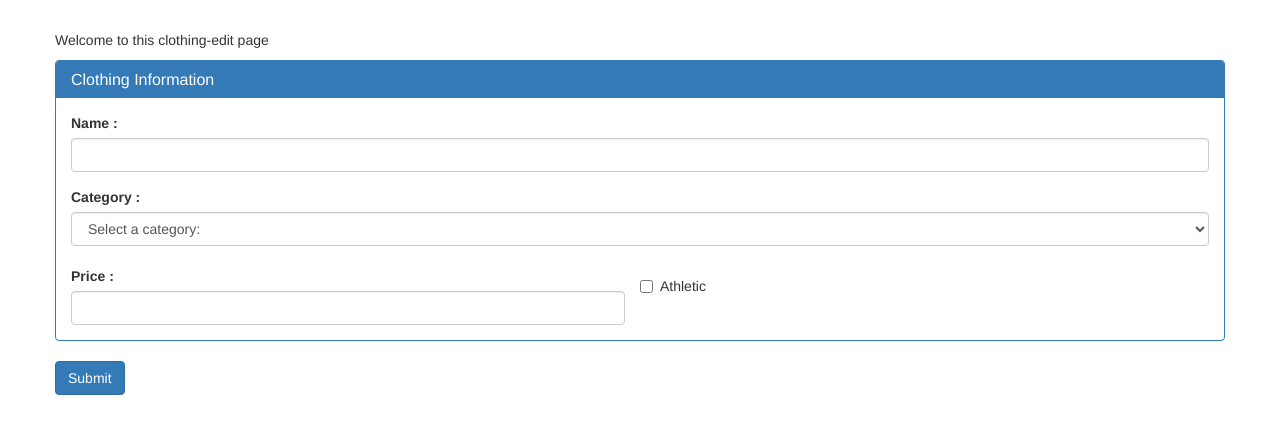
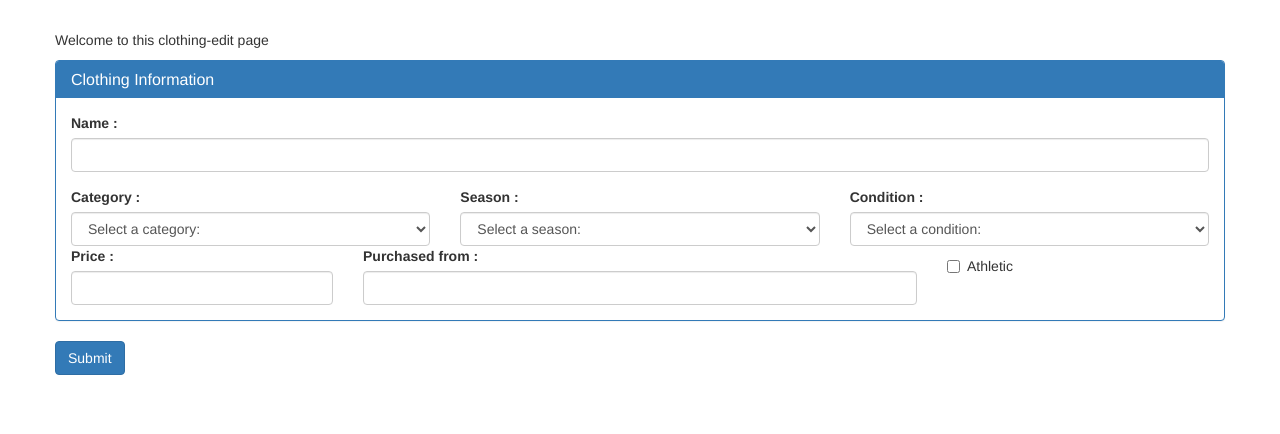
Before and after one commit to LizBossley/minify-my-closet, a PHP site: page /clothing/edit.php in a window 1280 px wide. Shown: the part 166-600 px from the top of the page. Run offline with PHP 8.4, Linux system fonts and the light colour scheme.

Commit message:
Adding additional form elements

```diff
--- a/clothing/ajaxsubmit.php
+++ b/clothing/ajaxsubmit.php
@@ -13,9 +13,12 @@ $name=mysqli_real_escape_string($con, $_POST['name']);
 $category=mysqli_real_escape_string($con, $_POST['category']);
 $price=mysqli_real_escape_string($con, $_POST['price']);
 $athletic=mysqli_real_escape_string($con, $_POST['athletic']);
+$season=mysqli_real_escape_string($con, $_POST['season']);
+$state=mysqli_real_escape_string($con, $_POST['state']);
+$store=mysqli_real_escape_string($con, $_POST['store']);
 
 //Insert query
-$query = mysqli_query($con, "INSERT INTO clothing(name, category, price, athletic) VALUES ('$name', '$category', '$price', '$athletic')");
+$query = mysqli_query($con, "INSERT INTO clothing(name, category, price, athletic, season, state, store) VALUES ('$name', '$category', '$price', '$athletic', '$season', '$state', '$store')");
 echo "Form Submitted Succesfully";
 mysqli_close($con); // Connection Closed
 ?>
--- a/clothing/edit.php
+++ b/clothing/edit.php
@@ -28,6 +28,8 @@
 										<label for="name">Name :</label>
 										<input class="form-control" id="name" name="name" type="text">
 									</div>
+									<div class="row">
+										<div class="col-sm-4">
 											<label for="category">Category :</label>
 											<select class="form-control" id="category" name="category">
 												<option value="">Select a category:</option>
@@ -40,14 +42,43 @@
 												<option value="7">Outerwear</option>
 												<option value="8">Other</option>
 											</select>
-									<br>
+										</div>
+										<div class="col-sm-4">
+											<label for="season">Season :</label>
+											<select class="form-control" id="season" name="season">
+												<option value="">Select a season:</option>
+												<option value="1">Summer</option>
+												<option value="2">Spring</option>
+												<option value="3">Winter</option>
+												<option value="4">Fall</option>
+												<option value="5">Year-round</option>
+											</select>
+										</div>
+										<div class="col-sm-4">
+											<label for="season">Condition :</label>
+											<select class="form-control" id="state" name="state">
+												<option value="">Select a condition:</option>
+												<option value="1">New</option>
+												<option value="2">Like New</option>
+												<option value="3">Broken in</option>
+												<option value="4">Loved</option>
+												<option value="5">Replce Soon</option>
+											</select>
+										</div>
+									</div>
 									<div class="row">
-										<div class="col-sm-6">
+										<div class="col-sm-3">
 											<label>Price :</label>
 											<input class="form-control" id="price" name="price" type="text">
 										</div>
+										<div class="col-sm-6">
+											<label for="name">Purchased from :</label>
+											<input class="form-control" id="store" name="store" type="text">
+										</div>
+										<div class="col-sm-3">
 											<div class="checkbox">
-										  <label><input type="checkbox" id="athletic" name="athletic" value="0">Athletic</label>
+											  <label><input type="checkbox" id="athletic" name="athletic" value="1">Athletic</label>
+											</div>
 										</div>
 									</div>
 								</div>
--- a/clothing/submit.js
+++ b/clothing/submit.js
@@ -9,11 +9,15 @@ function submitForm() {
     var price = $("#price").val();
     console.log(price);
     var athletic = $('[name=athletic]:checked').val();
+    var season = $("#season").val();
+    var state = $("#state").val();
+    var store = $("#store").val()
 
     // var size = $('[name=size]:checked').val();
 
     // Returns successful data submission message when the entered information is stored in database.
-    var dataString = 'name=' + name + '&category=' + category + '&price=' + price + '&athletic=' + athletic;
+    var dataString = 'name=' + name + '&category=' + category + '&price=' + price + '&athletic='
+        + athletic + '&season=' + season + '&state=' + state + '&store=' + store;
     if (name == '' || category == '') {
         alert("Please Fill All Fields");
     } else {
```
Lines whose indentation alone changed are shown as unchanged.
